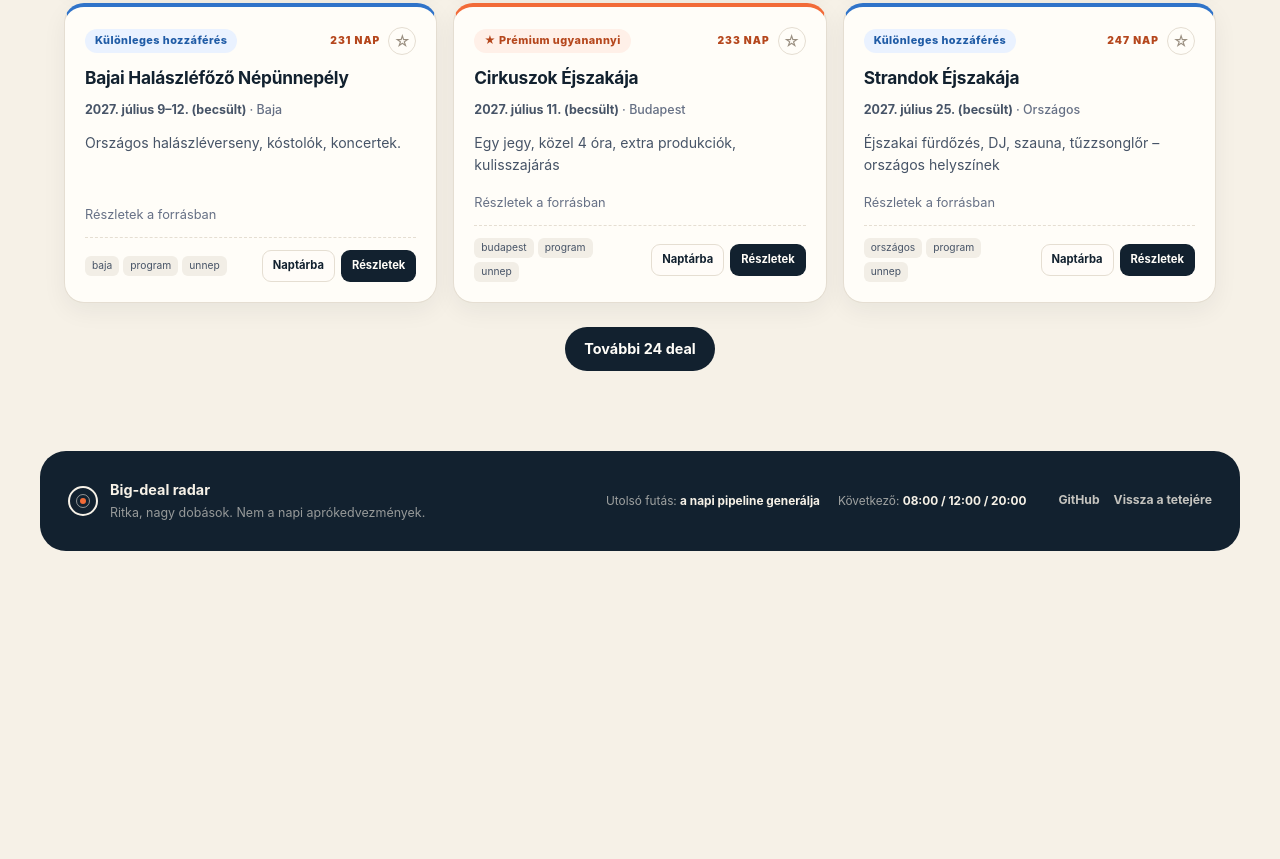
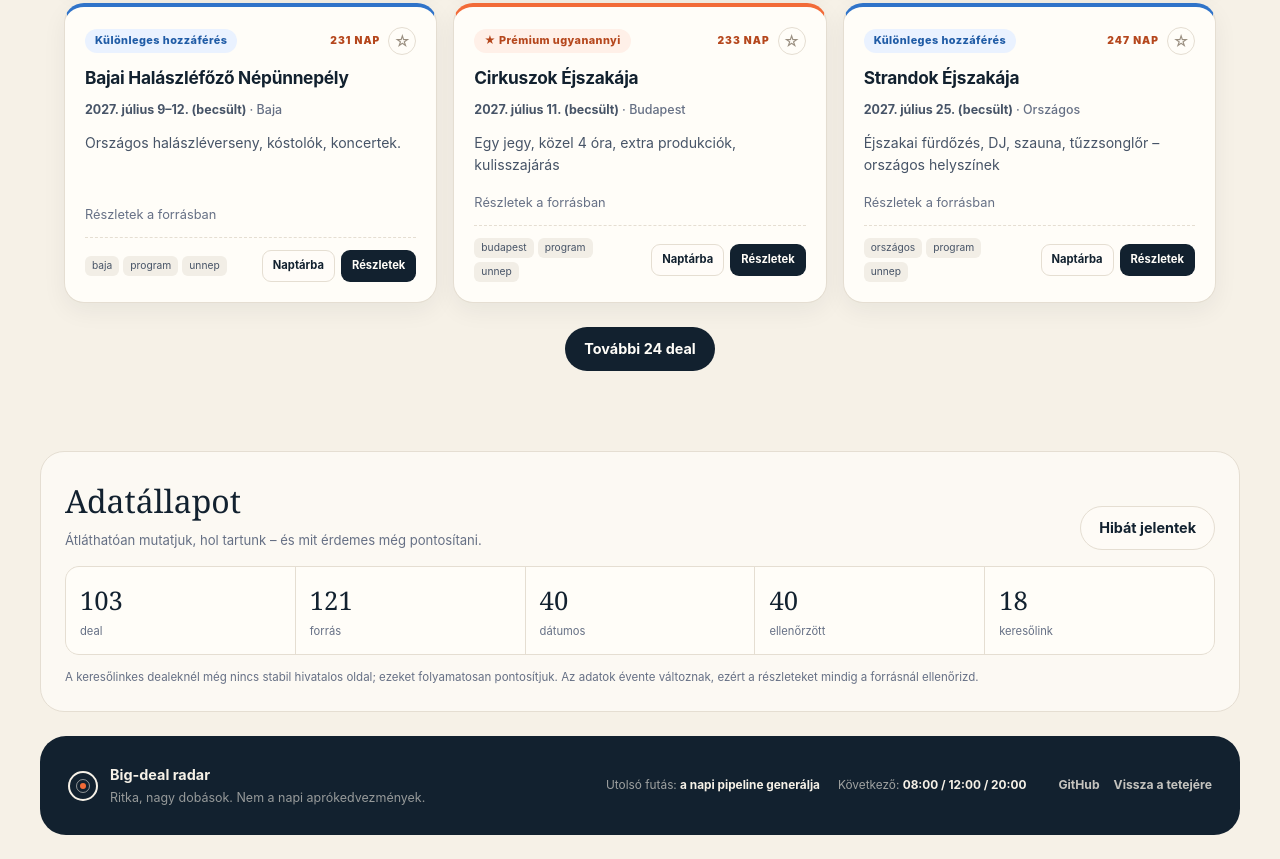
Before and after one commit to Gyuri125/big-deal-radar, a website built with Vite: page index.html in a window 1280 px wide. Shown: the part 6077-6936 px from the top of the page. Before the commit the page ends 6652 px from the top, so only its background shows below. Built offline with nearby package versions, Linux system fonts and the light colour scheme; files whose address does not match are found by name.

Commit message:
feat: adatállapot panel a főoldalon

```diff
--- a/src/site/main.ts
+++ b/src/site/main.ts
@@ -857,6 +857,41 @@ function renderResults(): void {
   }
 }
 
+function renderDataQuality(): void {
+  const element = document.querySelector<HTMLElement>('#data-quality');
+  if (!element) return;
+
+  const total = enriched.length;
+  const sources = enriched.reduce((sum, deal) => sum + deal.sources.length, 0);
+  const dated = enriched.filter((deal) => deal.date_start).length;
+  const verified = enriched.filter(
+    (deal) => deal.confidence === 'verified'
+  ).length;
+  const searchOnly = enriched.filter(
+    (deal) => deal.sources.length === 1 && deal.sources[0].type === 'search'
+  ).length;
+
+  element.innerHTML = `
+    <div class="dq-head">
+      <div>
+        <h2>Adatállapot</h2>
+        <p>Átláthatóan mutatjuk, hol tartunk – és mit érdemes még pontosítani.</p>
+      </div>
+      <a class="btn btn-ghost" href="https://github.com/Gyuri125/big-deal-radar/issues/new" target="_blank" rel="noopener">Hibát jelentek</a>
+    </div>
+    <div class="dq-grid">
+      <div><strong>${total}</strong><span>deal</span></div>
+      <div><strong>${sources}</strong><span>forrás</span></div>
+      <div><strong>${dated}</strong><span>dátumos</span></div>
+      <div><strong>${verified}</strong><span>ellenőrzött</span></div>
+      <div><strong>${searchOnly}</strong><span>keresőlink</span></div>
+    </div>
+    <p class="dq-note">
+      A keresőlinkes dealeknél még nincs stabil hivatalos oldal; ezeket folyamatosan pontosítjuk. Az adatok évente változnak, ezért a részleteket mindig a forrásnál ellenőrizd.
+    </p>
+  `;
+}
+
 function renderFooter(): void {
   const footer = document.querySelector<HTMLElement>('#footer-status');
   if (!footer) return;
@@ -1139,6 +1174,8 @@ function renderShell(): void {
     </section>
 
     <main id="results" class="results"></main>
+
+    <section class="data-quality" id="data-quality"></section>
 
     <footer class="site-footer">
       <div class="footer-brand">
@@ -1898,6 +1935,7 @@ async function init(): Promise<void> {
   renderResults();
   await fetchStatus();
   renderFooter();
+  renderDataQuality();
   updateStatusBanner();
   renderDebug();
   openDealFromQuery();
--- a/src/site/style.css
+++ b/src/site/style.css
@@ -739,6 +739,73 @@ a {
   margin-top: 24px;
 }
 
+.data-quality {
+  max-width: var(--max);
+  margin: 0 auto 24px;
+  padding: 24px;
+  border: 1px solid var(--line);
+  border-radius: 24px;
+  background: rgba(255, 253, 248, 0.72);
+}
+
+.dq-head {
+  display: flex;
+  align-items: flex-end;
+  justify-content: space-between;
+  gap: 16px;
+  margin-bottom: 16px;
+}
+
+.dq-head h2 {
+  margin: 0;
+  font-family: Georgia, "Times New Roman", serif;
+  font-size: clamp(1.4rem, 3vw, 2rem);
+  font-weight: 500;
+  color: var(--navy);
+}
+
+.dq-head p {
+  margin: 4px 0 0;
+  font-size: 0.82rem;
+  color: var(--muted);
+}
+
+.dq-grid {
+  display: grid;
+  grid-template-columns: repeat(5, 1fr);
+  gap: 1px;
+  overflow: hidden;
+  border: 1px solid var(--line);
+  border-radius: 14px;
+  background: var(--line);
+}
+
+.dq-grid > div {
+  display: flex;
+  flex-direction: column;
+  gap: 2px;
+  padding: 14px;
+  background: var(--paper);
+}
+
+.dq-grid strong {
+  font-family: Georgia, serif;
+  font-size: 1.6rem;
+  font-weight: 500;
+  color: var(--navy);
+}
+
+.dq-grid span {
+  font-size: 0.7rem;
+  color: var(--muted);
+}
+
+.dq-note {
+  margin: 14px 0 0;
+  font-size: 0.72rem;
+  color: var(--muted);
+}
+
 .site-footer {
   display: grid;
   grid-template-columns: 1.2fr 1fr auto;
@@ -1547,6 +1614,21 @@ a {
     padding: 22px;
   }
 
+  .data-quality {
+    margin-left: 18px;
+    margin-right: 18px;
+    padding: 18px;
+  }
+
+  .dq-head {
+    align-items: flex-start;
+    flex-direction: column;
+  }
+
+  .dq-grid {
+    grid-template-columns: repeat(2, 1fr);
+  }
+
   .dialog-grid {
     grid-template-columns: 1fr;
   }
```
Also changed, not shown: README.md.
